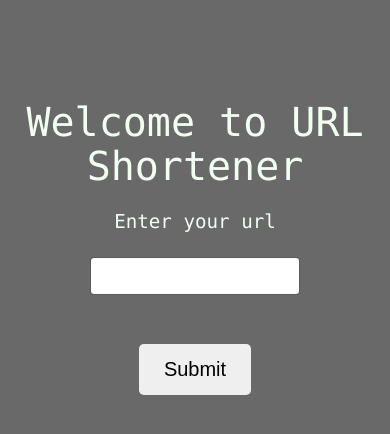
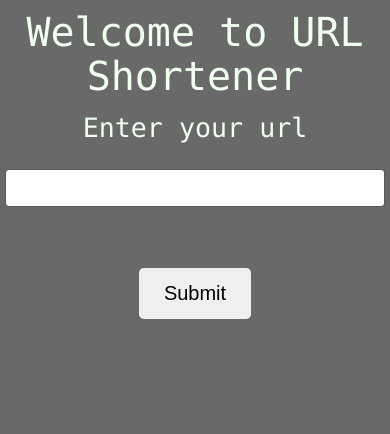
Before and after one commit to adityagarg97/URLShortener, a website: page public/index.html in a window 390 px wide. Drawn offline with nearby package versions, Linux system fonts and the light colour scheme.

Commit message:
chaging frontend
Signed-off-by: Aditya Garg <adityagarg97@gmail.com>

```diff
--- a/public/index.html
+++ b/public/index.html
@@ -13,13 +13,10 @@
         body{
             background-color: dimgray;
             font-family: Consolas, 'Liberation Mono', Menlo, Courier, monospace;
-            font-feature-settings: inherit;
-            font-size: larger;
+            font-size: 20pt;
             color: honeydew;
-            font-stretch: expanded;
         }
         input{
-            background-blend-mode: darken;
             margin: 20px;
         }
         h1{
@@ -34,6 +31,11 @@
             color: honeydew;
             text-decoration: whitesmoke;
         }
+        @media (max-width: 576px) {
+            h1{
+                margin:10px;
+            }
+        }
     </style>
 </head>
 <body>
@@ -41,7 +43,7 @@
 <div class="text-center">Enter your url</div>
 <div class="row">
     <div class="col"></div>
-    <input type="text" id="urlBox" class="form-control col-6">
+    <input type="text" id="urlBox" class="form-control col-md-6 col-xs-12">
     <div class="col"></div>
 </div>
 <br>
@@ -52,7 +54,6 @@
 </div>
 
 <div id="result" class="text-center"></div>
-<div class="col-sm"></div>
 <script src="https://cdnjs.cloudflare.com/ajax/libs/popper.js/1.12.9/umd/popper.min.js" integrity="sha384-ApNbgh9B+Y1QKtv3Rn7W3mgPxhU9K/ScQsAP7hUibX39j7fakFPskvXusvfa0b4Q" crossorigin="anonymous"></script>
 <script src="https://maxcdn.bootstrapcdn.com/bootstrap/4.0.0-beta.3/js/bootstrap.min.js" integrity="sha384-a5N7Y/aK3qNeh15eJKGWxsqtnX/wWdSZSKp+81YjTmS15nvnvxKHuzaWwXHDli+4" crossorigin="anonymous"></script>
 </body>
```
